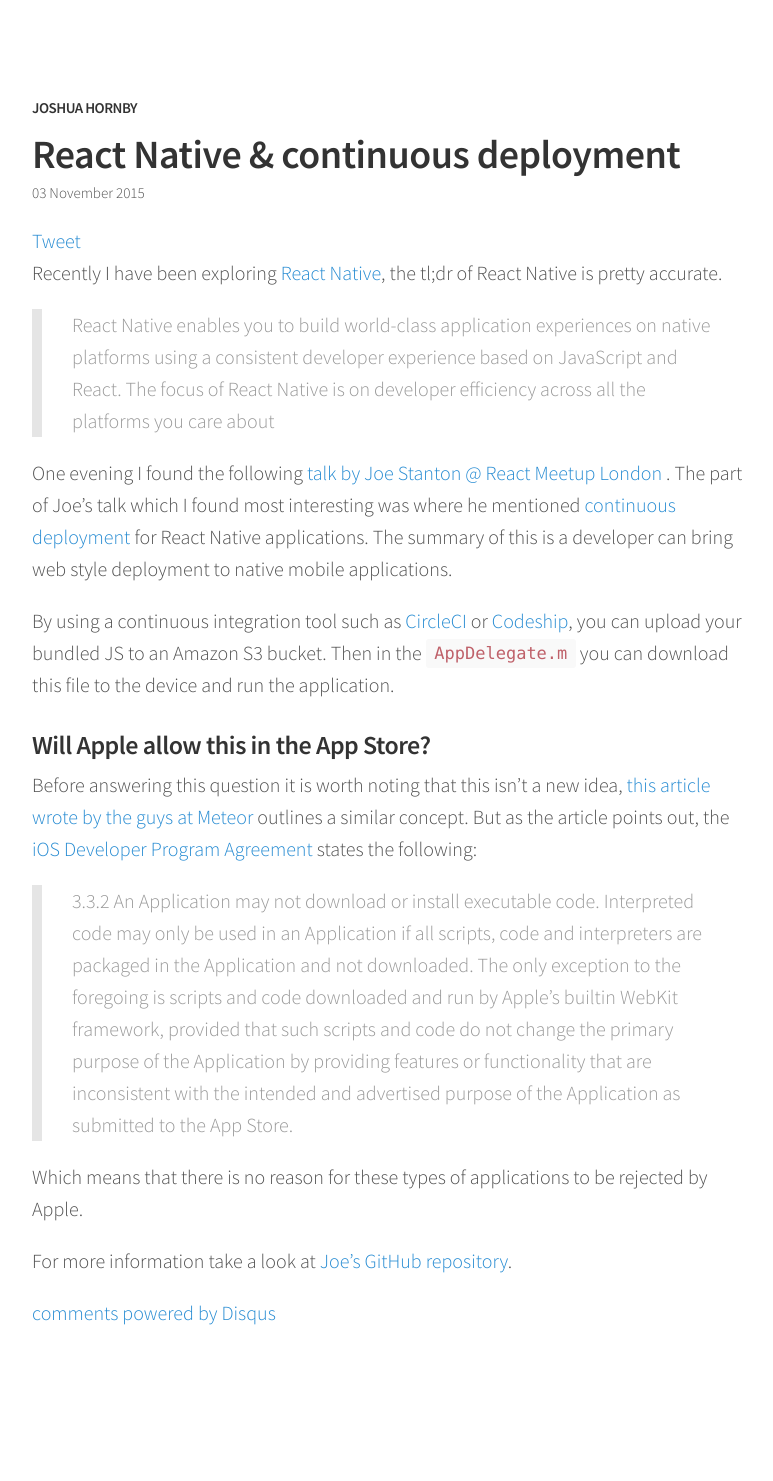
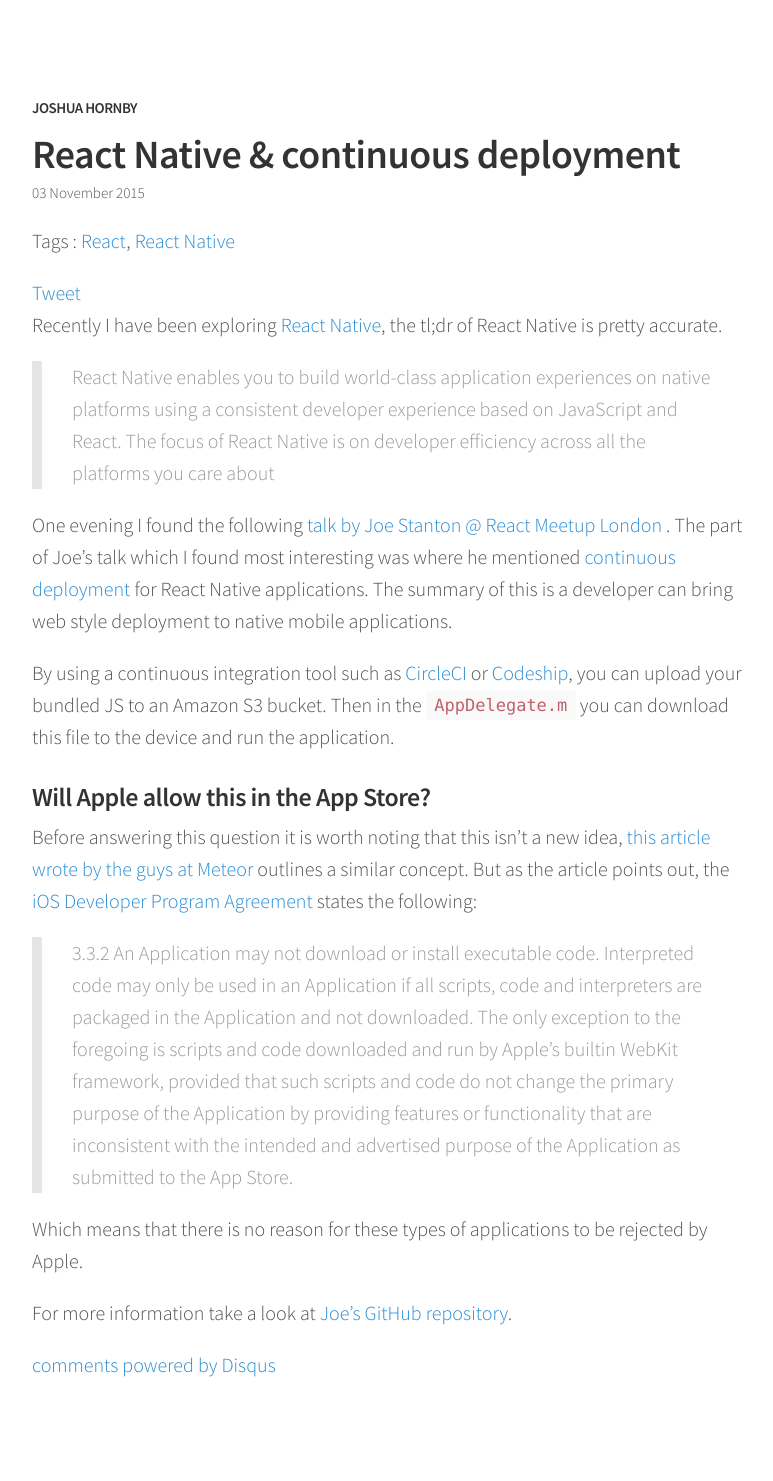
Before and after one commit to joshhornby/joshhornby.github.io, a Jekyll site: the page built from _posts/2015-11-03-react-native-and-continuous-deployment.markdown, in a window 1280 px wide. Shown: the whole page, without its empty margins (248-1021 px from the left). Built offline with Jekyll 4.4.1, drawn with Linux system fonts in a browser that asks for light colours; Markdown is read by kramdown in place of the engine named in the settings; comment, search, counter and statistics services are not loaded; before the commit the page ends 1429 px from its top, so only the background shows below that.

Commit message:
Added tags functionality

```diff
--- /dev/null
+++ b/_data/tags.yml
@@ -0,0 +1,4 @@
+- slug: react
+  name: React
+- slug: react-native
+  name: React Native
--- /dev/null
+++ b/_includes/tags.html
@@ -0,0 +1,17 @@
+{% assign post = page %}
+{% if post.tags.size > 0 %}
+    {% capture tags_content %}Tags {% if post.tags.size == 1 %}<i class="fa fa-tag"></i>{% else %}<i class="fa fa-tags"></i>{% endif %}: {% endcapture %}
+    {% for post_tag in post.tags %}
+        {% for data_tag in site.data.tags %}
+            {% if data_tag.slug == post_tag %}
+                {% assign tag = data_tag %}
+            {% endif %}
+        {% endfor %}
+        {% if tag %}
+            {% capture tags_content_temp %}{{ tags_content }}<a href="{{ site.baseurl }}/blog/tag/{{ tag.slug }}/">{{ tag.name }}</a>{% if forloop.last == false %}, {% endif %}{% endcapture %}
+            {% assign tags_content = tags_content_temp %}
+        {% endif %}
+    {% endfor %}
+{% else %}
+    {% assign tags_content = '' %}
+{% endif %}
--- a/_layouts/post.html
+++ b/_layouts/post.html
@@ -12,6 +12,10 @@
     <time>{{ page.date | date_to_long_string }}</time>
   </div>
 
+  {% include tags.html %}
+
+  <p id="post-meta">{{ tags_content }}</p>
+
   {% include twitter.html %}
 
   {{ content }}
--- a/_posts/2015-10-12-lessons-learned-from-building-an-app-with-reactjs.markdown
+++ b/_posts/2015-10-12-lessons-learned-from-building-an-app-with-reactjs.markdown
@@ -2,6 +2,7 @@
 title:  "Lessons learned from building an app with React.js"
 date:   2015-10-12 11:50:00
 description: An in depth look at flux, React.js and data fetching.
+tags: [react]
 sitemap:
     priority: 0.7
     changefreq: 'monthly'
--- a/_posts/2015-11-03-react-native-and-continuous-deployment.markdown
+++ b/_posts/2015-11-03-react-native-and-continuous-deployment.markdown
@@ -2,6 +2,7 @@
 title:  "React Native & continuous deployment"
 date:   2015-11-03 22:00:00
 description: Exploring the idea of React Native and Amazon S3 to allow for a web style continuous deployment mobile application.
+tags: [react, react-native]
 sitemap:
     priority: 0.7
     changefreq: 'monthly'
```
Also changed, not shown: _layouts/blog_by_tag.html (added, +27 -0 lines), blog/tag/react-native.md (added, +5 -0 lines), blog/tag/react.md (added, +5 -0 lines).
